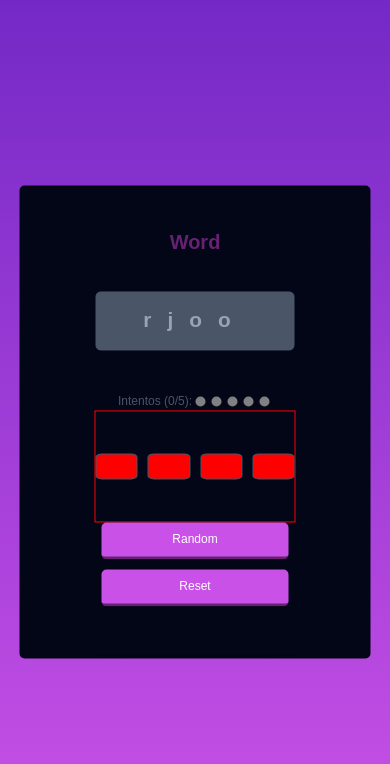
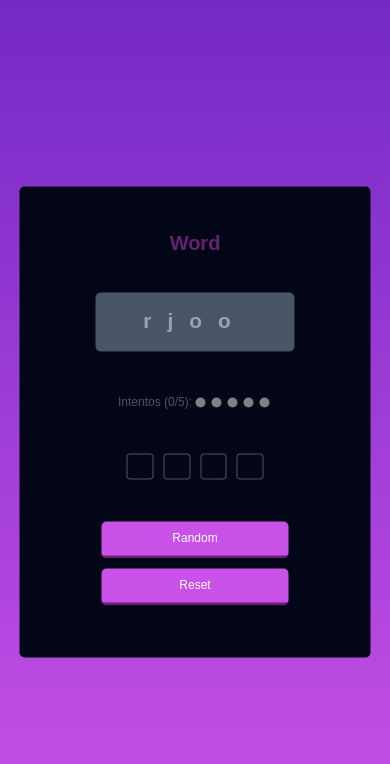
Before and after one commit to GerardoPz/word-game.github.io, a plain HTML site: page index.html in a window 390 px wide. Drawn offline with Linux system fonts and the light colour scheme.

Commit message:
cambios v2

```diff
--- a/styles.css
+++ b/styles.css
@@ -73,7 +73,6 @@ h1 {
 }
 
 .row-word {
-    border: 1px solid red;
     width: 100%;
     display: flex;
     justify-content: center;
@@ -151,9 +150,8 @@ h1 {
     }
 
     .square {
-        background-color: red;
-        width: 5vh; /* Ajusta el tamaño de los cuadrados para tablet */
-        max-width: 15vh; /* Ajusta el máximo para tablet */
+        width: 10%; /* Ajusta el tamaño de los cuadrados para tablet */
+        max-width: 10%; /* Ajusta el máximo para tablet */
     }
 
     .button-3d {
```
